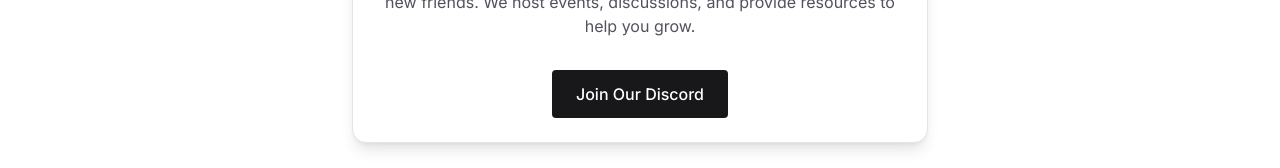
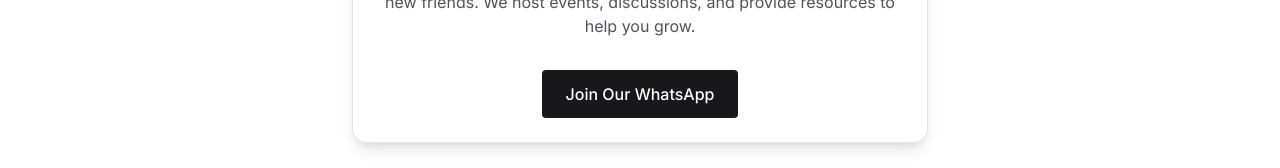
Before and after one commit to Frontedninjas/frontendninjas, a Next.js app: page /community in a window 1280 px wide. Shown: the part 345-513 px from the top of the page. Built offline with nearby package versions, Linux system fonts and the light colour scheme.

Commit message:
feat: update link to WhatsApp for community engagement

```diff
--- a/app/community/page.tsx
+++ b/app/community/page.tsx
@@ -44,12 +44,12 @@
 						you grow.
 					</p>
 					<a
-						href="https://discord.gg/frontendninjas"
+						href="https://chat.whatsapp.com/KriczFaNCiaDQ14TYzjeKl"
 						target="_blank"
 						rel="noopener noreferrer"
 						className="mt-4 px-4 py-2 sm:px-6 sm:py-3 rounded bg-zinc-900 text-white font-medium hover:bg-zinc-800 transition text-center w-full sm:w-auto"
 					>
-						Join Our Discord
+						Join Our WhatsApp
 					</a>
 				</Card>
 				<div className="w-full max-w-4xl mx-auto mt-10 grid gap-6 sm:gap-8 grid-cols-1 sm:grid-cols-2 md:grid-cols-3">
```
